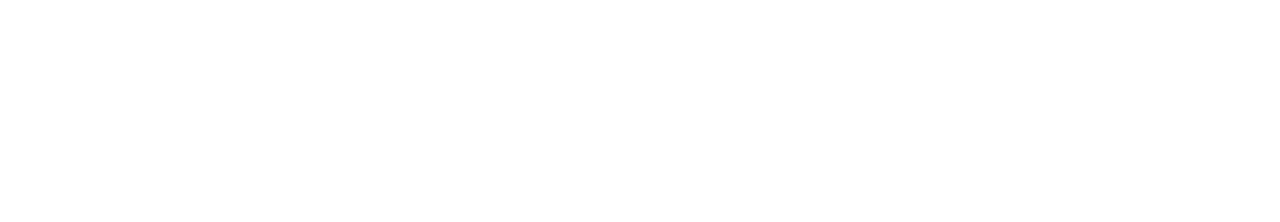
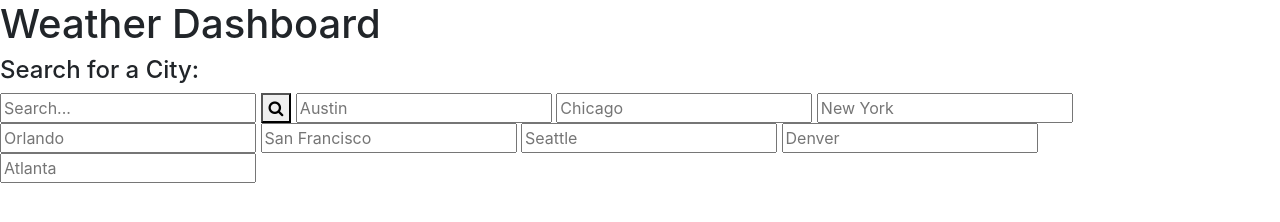
Before and after one commit to hkennedyvi/homework6.github.io, a plain HTML site: page index.html in a window 1280 px wide. Drawn offline with nearby package versions, Linux system fonts and the light colour scheme.

Commit message:
City search form added

```diff
--- a/index.html
+++ b/index.html
@@ -1,13 +1,42 @@
 <!DOCTYPE html>
 <html lang="en">
+
 <head>
     <meta charset="UTF-8">
     <meta name="viewport" content="width=device-width, initial-scale=1.0">
     <meta http-equiv="X-UA-Compatible" content="ie=edge">
     <link rel="stylesheet" href="style.css">
+    <link rel="stylesheet" href="https://stackpath.bootstrapcdn.com/bootstrap/4.4.1/css/bootstrap.min.css"
+        integrity="sha384-Vkoo8x4CGsO3+Hhxv8T/Q5PaXtkKtu6ug5TOeNV6gBiFeWPGFN9MuhOf23Q9Ifjh" crossorigin="anonymous">
+    <link rel="stylesheet" href="https://cdnjs.cloudflare.com/ajax/libs/font-awesome/4.7.0/css/font-awesome.min.css">
     <title>Weather App</title>
 </head>
+
 <body>
+    <header>
+        <h1>Weather Dashboard</h1>
+    </header>
+    <div class="city-search"></div>
+    <h4>Search for a City:</h4>
+    <form action="#">
+        <input type="text" placeholder="Search...">
+        <button type="submit"><i class="fa fa-search"></i></button>
+        <input type="text" placeholder="Austin">
+        <input type="text" placeholder="Chicago">
+        <input type="text" placeholder="New York">
+        <input type="text" placeholder="Orlando">
+        <input type="text" placeholder="San Francisco">
+        <input type="text" placeholder="Seattle">
+        <input type="text" placeholder="Denver">
+        <input type="text" placeholder="Atlanta">
+    </form>
+
+    <div class="search-results"></div>
+    <div class="forecast"></div>
+    <footer>
+
+    </footer>
 
 </body>
+
 </html>
--- a/style.css
+++ b/style.css
@@ -0,0 +1,3 @@
+.city-search {
+    float: left;
+}
```
